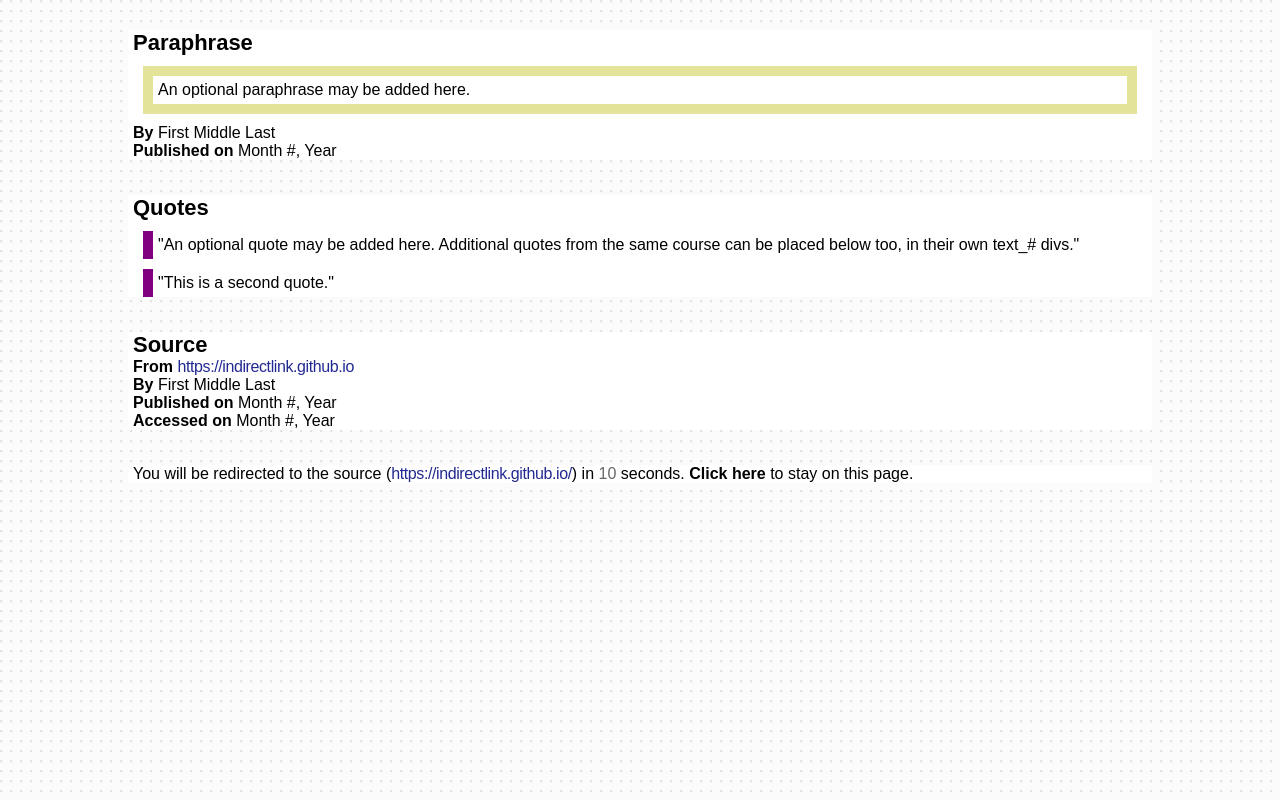
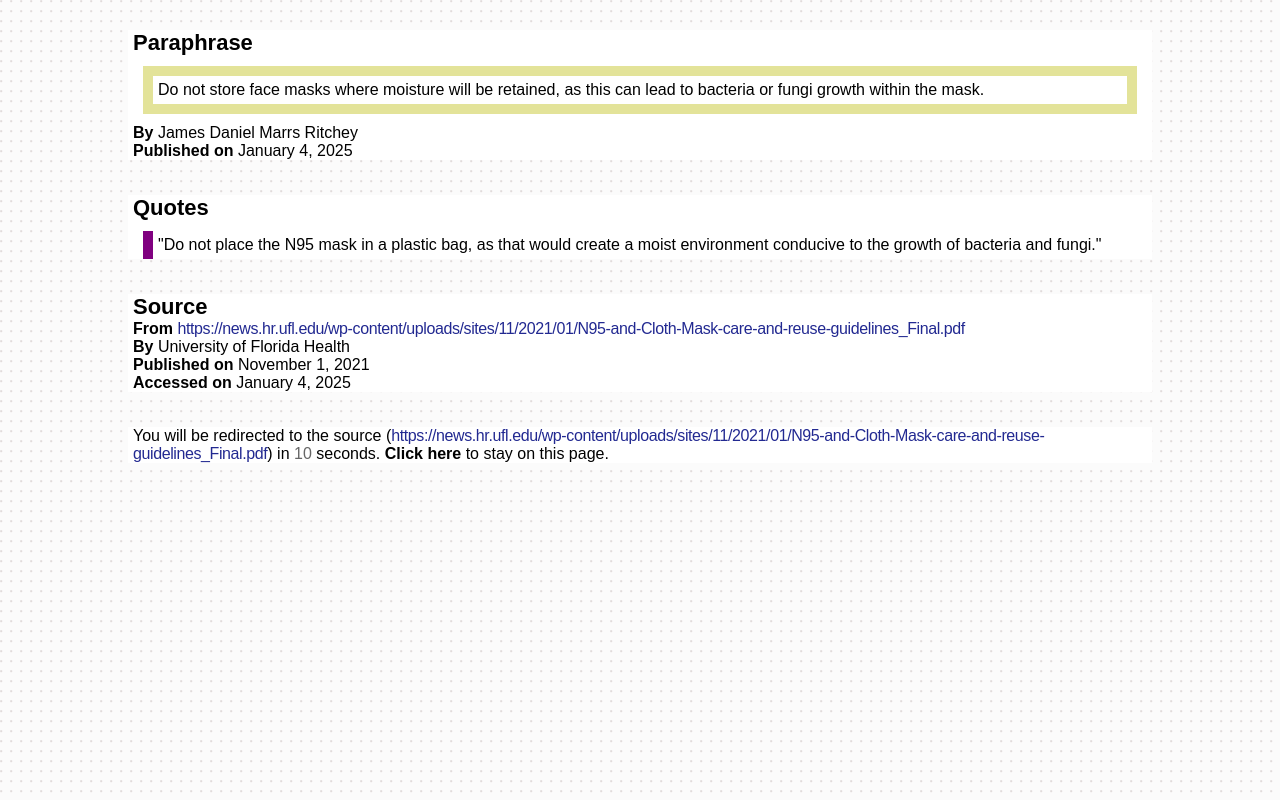
Before and after one commit to indirectlink/f5fe2964d77fa5f7ac88ba966cee41fd, a plain HTML site: page docs/index.html in a window 1280 px wide. Drawn offline with Linux system fonts and the light colour scheme.

Commit message:
Update index.html

```diff
--- a/docs/index.html
+++ b/docs/index.html
@@ -15,16 +15,15 @@
 				<div class='h2'>
 				Paraphrase
 				</div>
-				<div class='paraphrase_text' id='paraphrase_text_1'>An optional paraphrase may be added here.</div>
-				<div class='paraphrase_author'><span class='label'>By </span>First Middle Last</div>
-				<div class='paraphrase_date'><span class='label'>Published on </span> Month #, Year</div>
+				<div class='paraphrase_text' id='paraphrase_text_1'>Do not store face masks where moisture will be retained, as this can lead to bacteria or fungi growth within the mask.</div>
+				<div class='paraphrase_author'><span class='label'>By </span>James Daniel Marrs Ritchey</div>
+				<div class='paraphrase_date'><span class='label'>Published on </span>January 4, 2025</div>
 			</div>
 		</div>
 		<div class='quote_outter'>
 			<div class='quote_inner'>
 				<div class='h2'>Quotes</div>
-				<div id='quote_text_1' class='quote_text'>An optional quote may be added here. Additional quotes from the same course can be placed below too, in their own text_# divs.</div>
-				<div id='quote_text_2' class='quote_text'>This is a second quote.</div>
+				<div id='quote_text_1' class='quote_text'>Do not place the N95 mask in a plastic bag, as that would create a moist environment conducive to the growth of bacteria and fungi.</div>
 			</div>
 		</div>
 		<div class='source_outter'>
@@ -32,10 +31,10 @@
 				<div class='h2'>
 				Source
 				</div>
-				<div class='source_text'><span class='label'>From </span><a id='source_link' class='source_link' href="https://indirectlink.github.io">https://indirectlink.github.io</a></div>
-				<div class='source_author'><span class='label'>By </span>First Middle Last</div>
-				<div class='source_publication_date'><span class='label'>Published on </span>Month #, Year</div>
-				<div class='source_access_date'><span class='label'>Accessed on </span>Month #, Year</div>
+				<div class='source_text'><span class='label'>From </span><a id='source_link' class='source_link' href="https://news.hr.ufl.edu/wp-content/uploads/sites/11/2021/01/N95-and-Cloth-Mask-care-and-reuse-guidelines_Final.pdf">https://news.hr.ufl.edu/wp-content/uploads/sites/11/2021/01/N95-and-Cloth-Mask-care-and-reuse-guidelines_Final.pdf</a></div>
+				<div class='source_author'><span class='label'>By </span>University of Florida Health</div>
+				<div class='source_publication_date'><span class='label'>Published on </span>November 1, 2021</div>
+				<div class='source_access_date'><span class='label'>Accessed on </span>January 4, 2025</div>
 			</div>
 		</div>
 		<div class='redirect_outter'>
```
